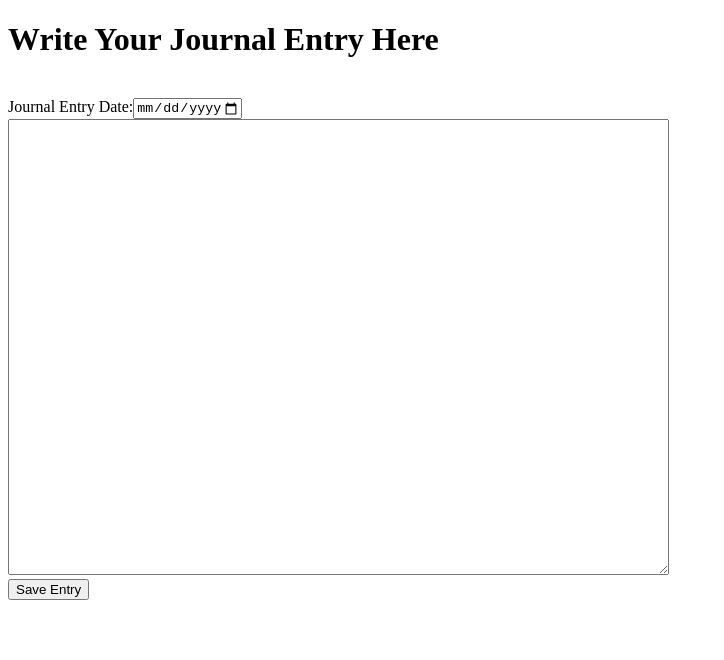
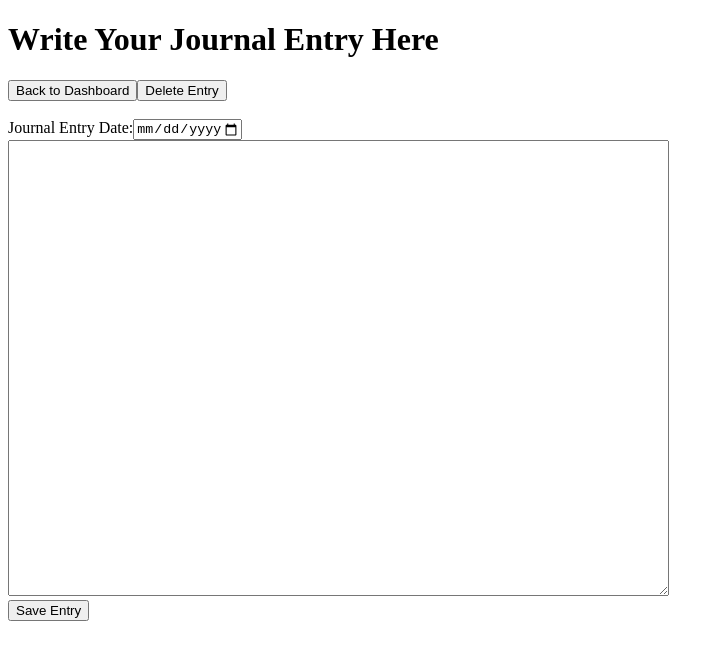
Before and after one commit to TechTitansGeaux/MyFitFix, a React app: page /journal-entry in a window 1280 px wide. Shown: the top 660 px of the page, without its empty margins (0-724 px from the left). Built offline with nearby package versions, Linux system fonts and the light colour scheme; no server answers; the HTML template or start-up script is replaced by a standard one.

Commit message:
Creating delete entry button, configuring current user google ID to add to journal schema, and organizing some old comments and structure

```diff
--- a/client/src/MainPage/JournalEntry.jsx
+++ b/client/src/MainPage/JournalEntry.jsx
@@ -1,23 +1,33 @@
 import React, {useState, useEffect} from 'react';
+import { useNavigate } from 'react-router-dom';
 import axios from 'axios';
 
 function JournalEntry () {
+  // Creating variable 'navigate' to re-direct to other pages through react-routing
+  const navigate = useNavigate();
 
   //----REACT HOOKS: SETTING STATE-----
 
-  // Creating a state property named 'date' that is changed through our function setDate, when a user clicks a specific date on calendar
+  // Creating a state variable named 'date' that is changed through our function setDate, when a user clicks a specific date on calendar
       const [date, setDate] = useState('');
 
-  // Creating a state property named 'entry' that is changed through our function setEntry, when a user types in their journal entry
+  // Creating a state variable named 'entry' that is changed through our function setEntry, when a user types in their journal entry
       const [entry, setEntry] = useState('');
 
-  // Creating a state property named 'entryBox'that is changed through our function setEntryBox, that retrieves the journal entry that matches the users' date that they clicked
+  // Creating a state variable named 'entryBox'that is changed through our function setEntryBox, that retrieves the journal entry that matches the users' date that they clicked
       const [entryBox, setEntryBox] = useState('')
 
 
    //------FUNCTIONS: CLIENT-SIDE AXIOS REQUESTS-----
 
-  // This function will load a previous journal entry from the DB into the current textbox where the user can update a previous entry
+   // This function retrieves the current user's google ID
+
+   const currentUser = () => {
+    axios.get('auth/google/redirect')
+      .then((res) => { console.log(res)})
+   }
+
+  // This function loads a previous journal entry from the DB into the current textbox
   const showEntry = (date) => {
     axios.get(`/journal-entry/${date}`)
     .then(({ data }) => {
@@ -35,20 +45,52 @@ function JournalEntry () {
     })
   }
 
-  // This function will submit a journal entry to the DB
+  // This function submits a journal entry to the DB
   const submitJournalEntry = ()  => {
     // Alerting a user that they have successfully submitted a journal entry
      alert(`You have submitted your journal entry for the date: ${date}`);
 
+     // Sending an axios POST request to submit the journal entry
     axios.post('/journal-entry', {entry: entry, date: date})
    .then((response) => console.log('This journal was submitted:', response))
    .catch((err) => console.error('err'));
 }
 
+    // This function deletes a journal entry in the DB
+    const deleteEntry = () => {
+      // Alerting a user, to make sure they want to delete this current entry
+      confirm('Are you sure you want to delete this journal entry?')
+
+      // Sending an AXIOS delete request to delete the selected entry
+      axios.delete(`/journal-entry/${date}`)
+        .then(() => console.log('The selected journal entry was deleted.'))
+        .catch(() => console.log('We were not able to delete your journal entry. Try again.'))
+    }
+
+
+      //------FUNCTIONS: MISC -----
+
+   // This function alerts the user to select a date before typing in the text box
+   const selectDate = () => {
+    //If no date is selected, alert user to select a date, before continuing
+    if (date === '') {
+      alert('Please select a date, before typing journal entry.')
+    }
+ }
+
+ useEffect(() => {
+  currentUser();
+ })
+
+
     return (
         <div>
     <h1>Write Your Journal Entry Here</h1>
- <br></br>
+ <div className="home-button">
+        <button id="goHome-btn" onClick={() =>  navigate('/home')}>Back to Dashboard</button>
+        <button id="delete-btn" onClick={() => {deleteEntry(); setEntryBox('')}}>Delete Entry</button>
+      </div>
+      <br></br>
     <label htmlFor="start">Journal Entry Date:</label>
           <input type="date"
                   id="start"
@@ -57,6 +99,7 @@ function JournalEntry () {
                 max="2026-01-01"
                 onChange={(e) => {setDate(e.target.value); showEntry(e.target.value);}}>
                 </input>
+
                 <form>
               <label htmlFor="multiLineInput">
                 <textarea rows="30"
@@ -64,7 +107,8 @@ function JournalEntry () {
                 id="multiLineInput"
                 name="entryBox"
                 value={entryBox}
-                onChange={(e) => {setEntry(e.target.value); setEntryBox(e.target.value);}}>
+                onChange={(e) => {setEntry(e.target.value); setEntryBox(e.target.value);}}
+                onClick={selectDate}>
                 </textarea>
               </label>
 
```
